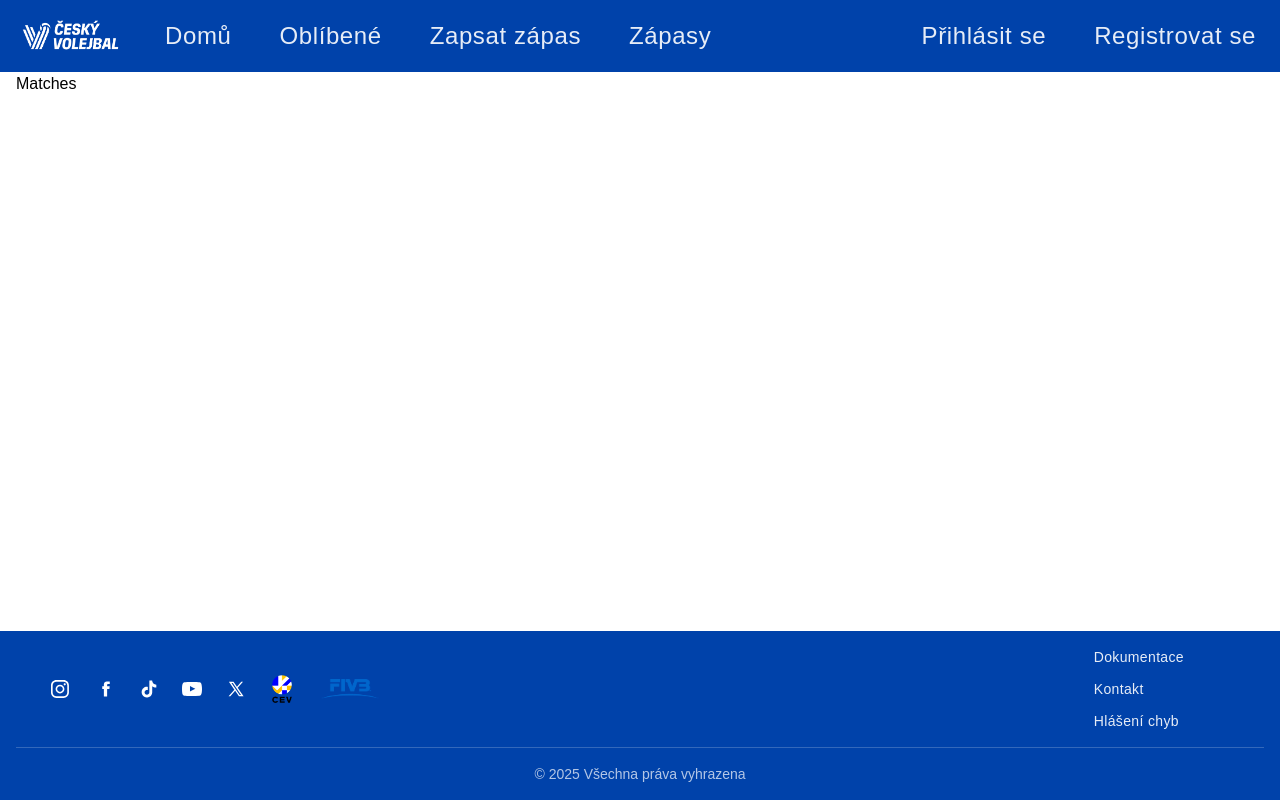
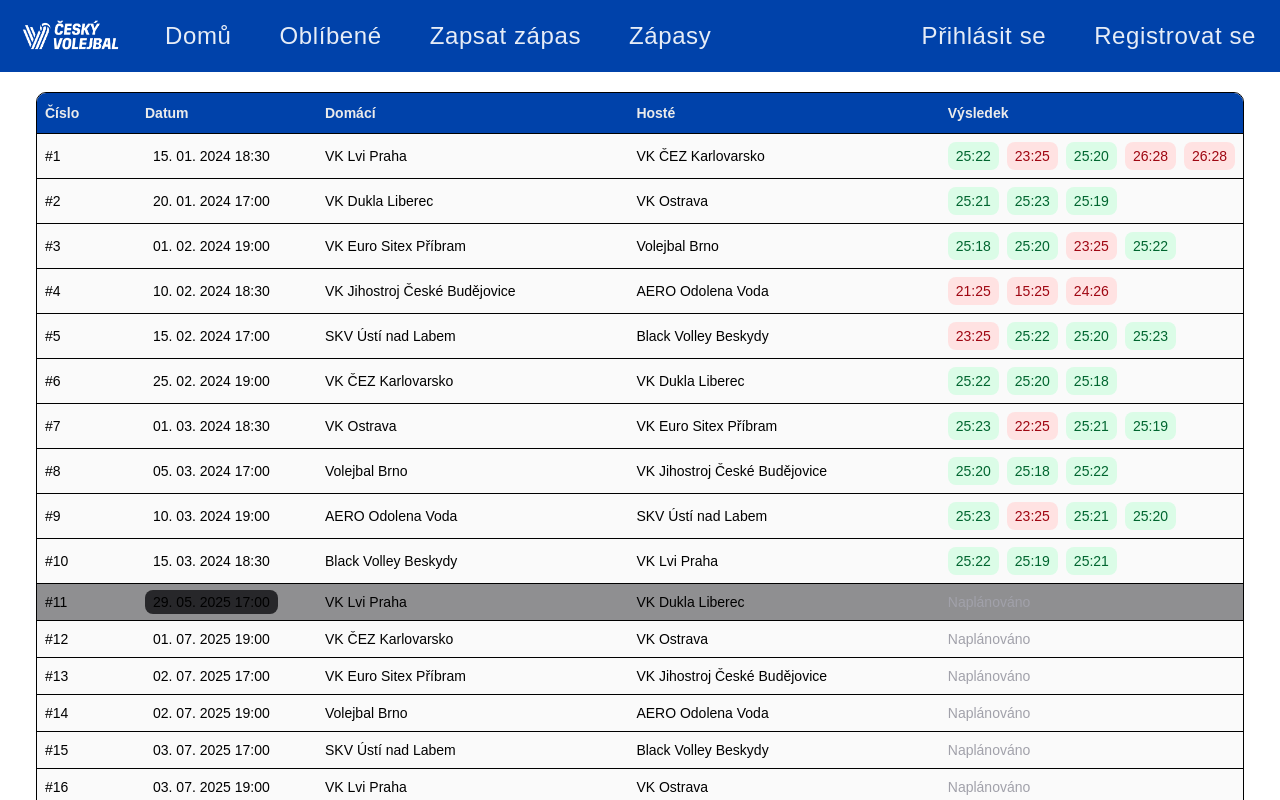
Before and after one commit to theholytom/eZapis, a React (Vite) app: page /matches in a window 1280 px wide. Shown: the top 800 px of the page. Built offline with nearby package versions, Linux system fonts and the light colour scheme.

Commit message:
adding table with matches

```diff
--- /dev/null
+++ b/src/components/MatchTable.tsx
@@ -0,0 +1,172 @@
+import { matches } from "@/data/matches";
+import { teams } from "@/data/teams";
+import { Link } from "react-router-dom";
+import {
+    Table,
+    TableBody,
+    TableCell,
+    TableHead,
+    TableHeader,
+    TableRow,
+} from "@/components/ui/table";
+import { cn } from "@/lib/utils";
+
+function MatchTable() {
+    // Get team name by ID
+    const getTeamName = (teamId: string) => {
+        const team = teams.find((t) => t.id === teamId);
+        return team?.name || "Unknown Team";
+    };
+
+    // Format date to local string
+    const formatDate = (date: Date) => {
+        return new Date(date).toLocaleString("cs-CZ", {
+            year: "numeric",
+            month: "2-digit",
+            day: "2-digit",
+            hour: "2-digit",
+            minute: "2-digit",
+        });
+    };
+
+    // Check if match is today
+    const isToday = (date: Date) => {
+        const today = new Date();
+        return date.toDateString() === today.toDateString();
+    };
+
+    // Check if match is upcoming (in next 7 days)
+    const isUpcoming = (date: Date) => {
+        const today = new Date();
+        const sevenDays = new Date();
+        sevenDays.setDate(sevenDays.getDate() + 7);
+        return date > today && date <= sevenDays;
+    };
+
+    return (
+        <div className="p-5 space-y-4 flex justify-center ">
+            <div className="rounded-lg border bg-card-foreground overflow-hidden max-w-7xl w-full">
+                <Table>
+                    <TableHeader>
+                        <TableRow className="bg-primary hover:bg-primary">
+                            <TableHead className="text-primary-foreground font-bold w-[100px]">
+                                Číslo
+                            </TableHead>
+                            <TableHead className="text-primary-foreground font-bold w-[180px]">
+                                Datum
+                            </TableHead>
+                            <TableHead className="text-primary-foreground font-bold">
+                                Domácí
+                            </TableHead>
+                            <TableHead className="text-primary-foreground font-bold">
+                                Hosté
+                            </TableHead>
+                            <TableHead className="text-primary-foreground font-bold w-[200px]">
+                                Výsledek
+                            </TableHead>
+                        </TableRow>
+                    </TableHeader>
+                    <TableBody>
+                        {matches.map((match) => {
+                            const matchIsToday = isToday(match.date);
+                            const matchIsUpcoming = isUpcoming(match.date);
+
+                            return (
+                                <TableRow
+                                    key={match.id}
+                                    className={cn(
+                                        "transition-colors duration-200",
+                                        matchIsToday &&
+                                            "bg-primary/10 hover:bg-primary/20",
+                                        matchIsUpcoming && "bg-muted/50",
+                                        !matchIsToday &&
+                                            !matchIsUpcoming &&
+                                            "hover:bg-ring"
+                                    )}
+                                >
+                                    <TableCell className="font-medium">
+                                        <Link
+                                            to={`/matches/${match.id}`}
+                                            className="block w-full transition-colors"
+                                        >
+                                            #{match.id}
+                                        </Link>
+                                    </TableCell>
+                                    <TableCell>
+                                        <Link
+                                            to={`/matches/${match.id}`}
+                                            className="block w-full transition-colors"
+                                        >
+                                            <span
+                                                className={cn(
+                                                    "px-2 py-1 rounded-md text-sm",
+                                                    matchIsToday &&
+                                                        "bg-primary text-primary-foreground",
+                                                    matchIsUpcoming &&
+                                                        "bg-muted"
+                                                )}
+                                            >
+                                                {formatDate(match.date)}
+                                            </span>
+                                        </Link>
+                                    </TableCell>
+                                    <TableCell>
+                                        <Link
+                                            to={`/matches/${match.id}`}
+                                            className="block w-full transition-colors font-medium"
+                                        >
+                                            {getTeamName(match.firstTeamId)}
+                                        </Link>
+                                    </TableCell>
+                                    <TableCell>
+                                        <Link
+                                            to={`/matches/${match.id}`}
+                                            className="block w-full transition-colors font-medium"
+                                        >
+                                            {getTeamName(match.secondTeamID)}
+                                        </Link>
+                                    </TableCell>
+                                    <TableCell>
+                                        <Link
+                                            to={`/matches/${match.id}`}
+                                            className="block w-full transition-colors"
+                                        >
+                                            {match.final ? (
+                                                <div className="flex gap-2">
+                                                    {match.sets?.map(
+                                                        (set, index) => (
+                                                            <span
+                                                                key={index}
+                                                                className={cn(
+                                                                    "px-2 py-1 rounded-md text-sm",
+                                                                    set.scoreTeamA >
+                                                                        set.scoreTeamB
+                                                                        ? "bg-green-100 text-green-800"
+                                                                        : "bg-red-100 text-red-800"
+                                                                )}
+                                                            >
+                                                                {set.scoreTeamA}
+                                                                :
+                                                                {set.scoreTeamB}
+                                                            </span>
+                                                        )
+                                                    )}
+                                                </div>
+                                            ) : (
+                                                <span className="text-muted-foreground">
+                                                    Naplánováno
+                                                </span>
+                                            )}
+                                        </Link>
+                                    </TableCell>
+                                </TableRow>
+                            );
+                        })}
+                    </TableBody>
+                </Table>
+            </div>
+        </div>
+    );
+}
+
+export default MatchTable;
--- a/src/components/Navigation.tsx
+++ b/src/components/Navigation.tsx
@@ -3,7 +3,7 @@
 
 function Navigation() {
     return (
-        <nav className="fixed top-0 left-0 right-0 bg-primary p-4">
+        <nav className="fixed top-0 left-0 right-0 bg-primary p-4 z-50">
             <ul className="flex items-center gap-8 tracking-wide [&>li_*]:(font-medium text-2xl text-white/90 transition-all duration-300)">
                 <li>
                     <a href="https://www.cvf.cz" className="flex items-center">
--- a/src/pages/MatchesPage.tsx
+++ b/src/pages/MatchesPage.tsx
@@ -1,9 +1,11 @@
+import MatchTable from "@/components/MatchTable";
 import Layout from "../components/Layout";
+
 
 function MatchesPage() {
     return (
         <Layout>
-            <h1>Matches</h1>
+            <MatchTable />
         </Layout>
     );
 }
```
Also changed, not shown: src/components/MatchCard.tsx (deleted).
